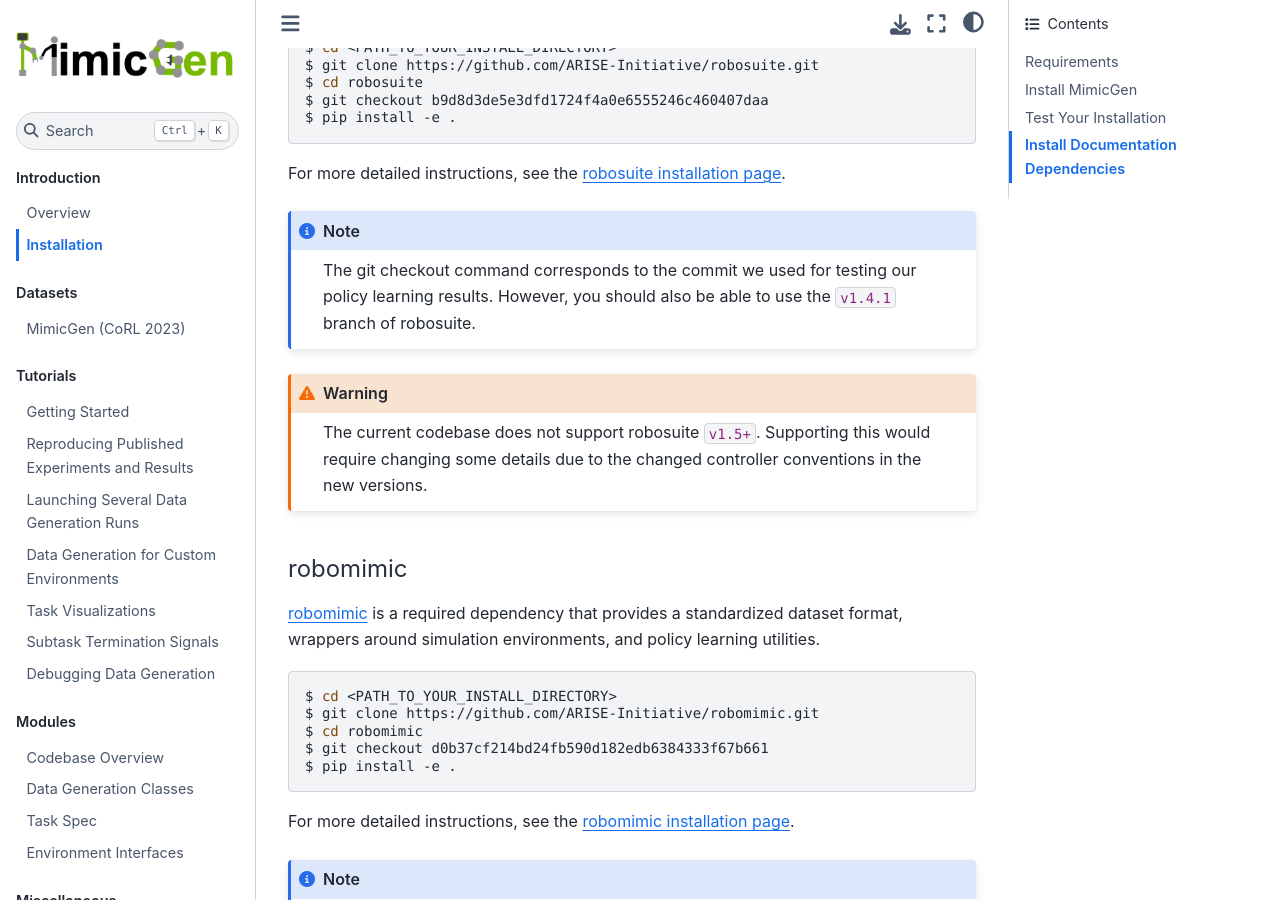
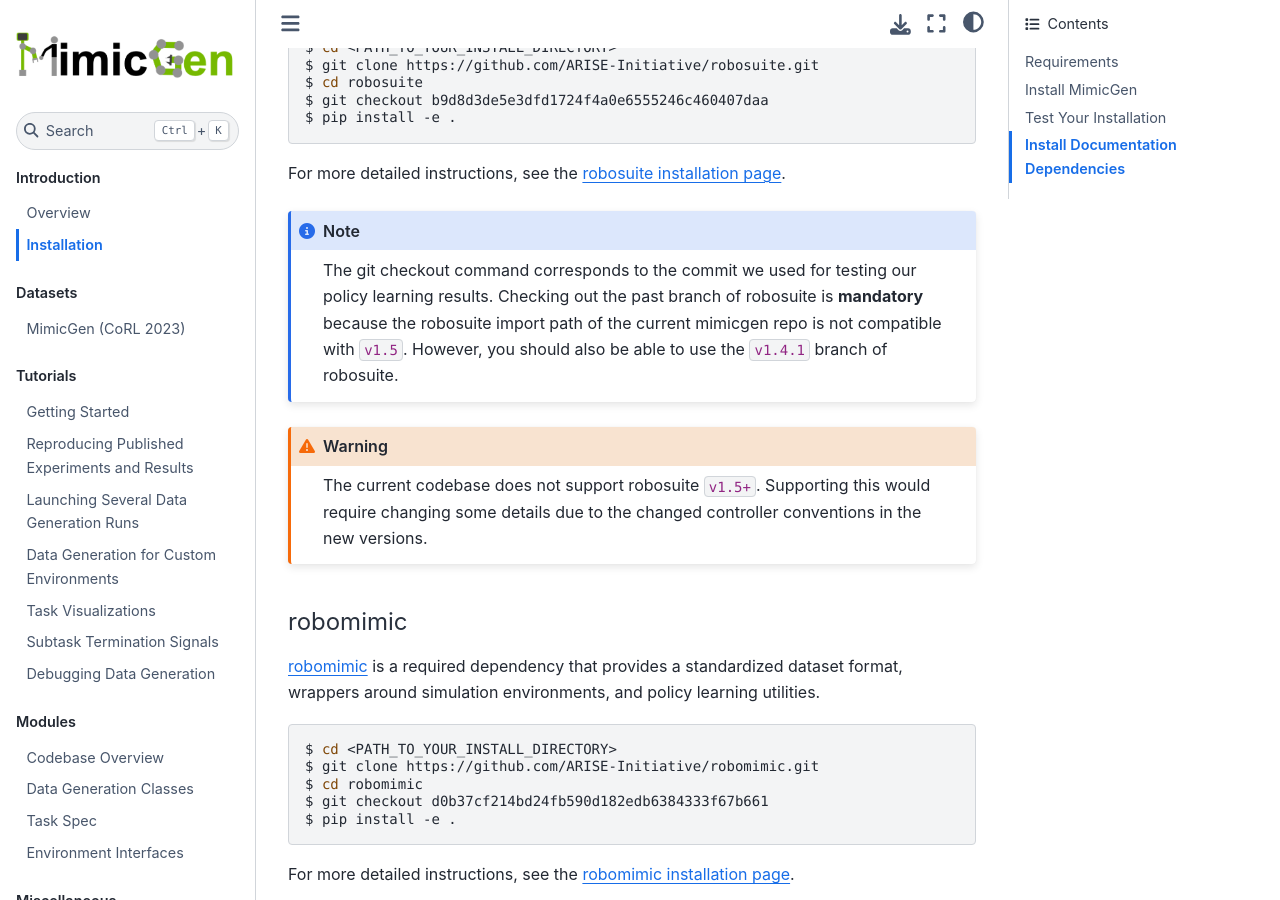
Before and after one commit to NVlabs/mimicgen, a Sphinx documentation site: the page built from docs/introduction/installation.md, in a window 1280 px wide and 900 px high, scrolled down 1187 px. Built offline with Sphinx 7.4.7 and the Sphinx Book theme 1.1.4, drawn with Linux system fonts in a browser that asks for light colours.

Commit message:
Inform not to use robosuite `v1.5`

```diff
--- a/docs/introduction/installation.md
+++ b/docs/introduction/installation.md
@@ -53,7 +53,7 @@
 <div class="admonition note">
 <p class="admonition-title">Note</p>
 
-The git checkout command corresponds to the commit we used for testing our policy learning results. However, you should also be able to use the `v1.4.1` branch of robosuite.
+The git checkout command corresponds to the commit we used for testing our policy learning results. Checking out the past branch of robosuite is **mandatory** because the robosuite import path of the current mimicgen repo is not compatible with `v1.5`. However, you should also be able to use the `v1.4.1` branch of robosuite.
 
 </div>
 
```
